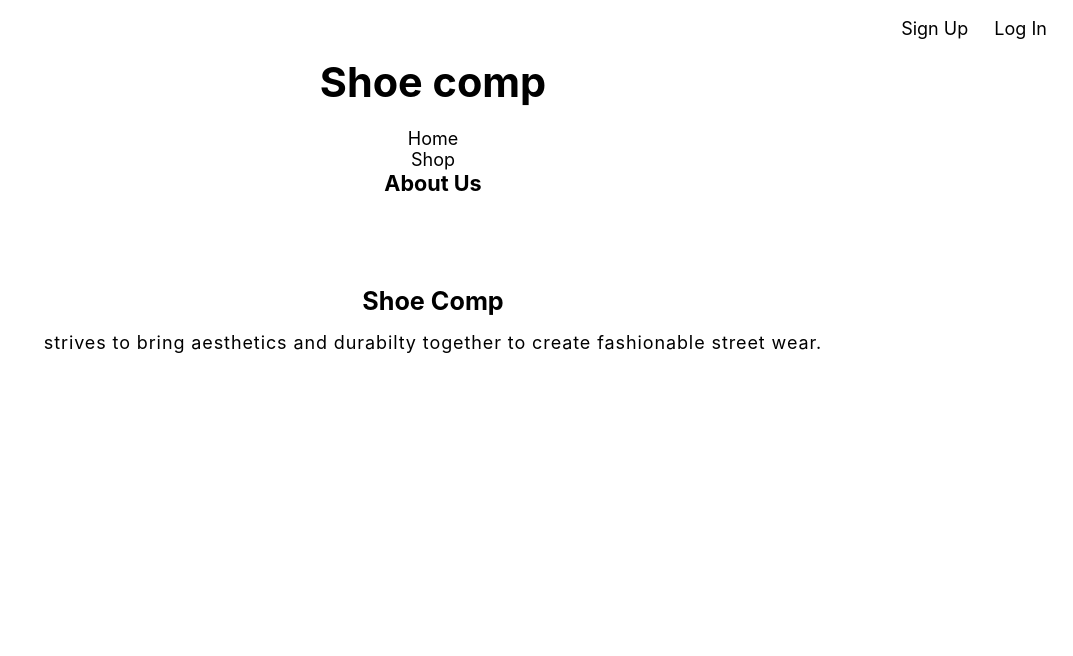
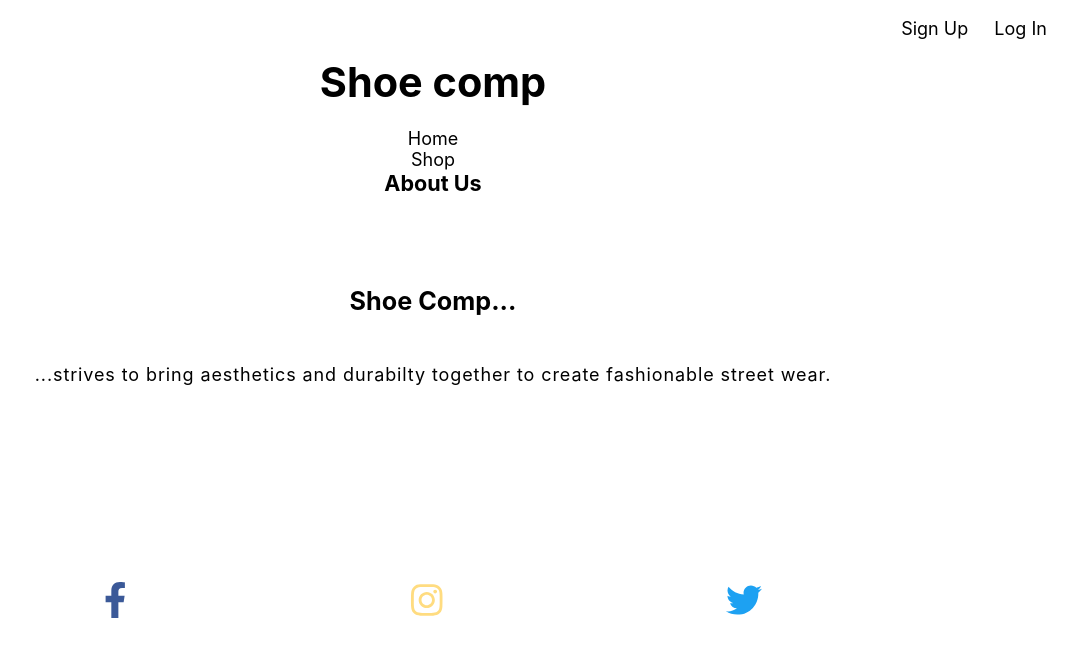
Before and after one commit to jasoncarcamo/shoe-comp, a React (Create React App) app: page /about in a window 1280 px wide. Shown: the top 656 px of the page, without its empty margins (207-1280 px from the left). Built offline with nearby package versions, Linux system fonts and the light colour scheme.

Commit message:
Updated for user feedback

```diff
--- a/package.json
+++ b/package.json
@@ -4,6 +4,7 @@
   "private": true,
   "dependencies": {
     "@fortawesome/fontawesome-svg-core": "^1.2.22",
+    "@fortawesome/free-brands-svg-icons": "^5.11.2",
     "@fortawesome/free-solid-svg-icons": "^5.10.2",
     "@fortawesome/react-fontawesome": "^0.1.4",
     "a-color-picker": "^1.1.8",
--- a/public/index.html
+++ b/public/index.html
@@ -7,14 +7,13 @@
     <meta name="theme-color" content="#000000" />
     <meta
       name="description"
-      content="Web site created using create-react-app"
+      content="Shoe comp, durable and beautiful"
     />
     <link rel="apple-touch-icon" href="logo192.png" />
     <!--
       manifest.json provides metadata used when your web app is installed on a
       user's mobile device or desktop. See https://developers.google.com/web/fundamentals/web-app-manifest/
     -->
-    <link rel="manifest" href="%PUBLIC_URL%/manifest.json" />
     <!--
       Notice the use of %PUBLIC_URL% in the tags above.
       It will be replaced with the URL of the `public` folder during the build.
--- a/src/components/about/About.js
+++ b/src/components/about/About.js
@@ -6,8 +6,8 @@ export default class About extends React.Component{
     render(){
         return (
             <section id="about-section">
-                <h1>Shoe Comp</h1>
-                <p>strives to bring aesthetics and durabilty together to create fashionable street wear.</p>
+                <h1>Shoe Comp...</h1>
+                <p>...strives to bring aesthetics and durabilty together to create fashionable street wear.</p>
             </section>
         )
     }
--- a/src/components/about/about.css
+++ b/src/components/about/about.css
@@ -7,13 +7,13 @@
     width: 50%;
     text-align: center;
     font-size: 1.4em;
-    margin: 0 auto;
+    margin: 2em auto;
 }
 
 #about-section > p{
     width: 70%;
     text-align: center;
-    margin: 1em auto 0 auto;
+    margin: 1.5em auto 6em auto;
     line-height: 1em;
     letter-spacing: .05em;
 }
--- a/src/components/app/App.js
+++ b/src/components/app/App.js
@@ -7,6 +7,7 @@ import Register from "../register/Register";
 import LogIn from "../login/LogIn";
 import Profile from "../profile/Profile";
 import About from "../about/About";
+import Footer from "../footer/Footer";
 import RequestShoe from '../profile/requestShoe/RequestShoe';
 import Checkout from "../checkout/Checkout";
 import EditShoe from "../profile/editShoe/EditShoe";
@@ -25,6 +26,7 @@ class App extends React.Component{
         <Route exact path="/login" component={LogIn}></Route>
         <Route exact path="/checkout" component={Checkout}></Route>
         <Route path="/editshoe" component={EditShoe}></Route>
+        <Route path="/" component={Footer}></Route>
       </section>
     )
   }
--- /dev/null
+++ b/src/components/footer/Footer.js
@@ -0,0 +1,18 @@
+import React from "react";
+import "./footer.css";
+import {FontAwesomeIcon} from "@fortawesome/react-fontawesome";
+import {faFacebookF} from "@fortawesome/free-brands-svg-icons";
+import {faInstagram} from "@fortawesome/free-brands-svg-icons"
+import {faTwitter} from "@fortawesome/free-brands-svg-icons"
+
+export default class Footer extends React.Component{
+    render(){
+        return (
+            <footer>
+                <FontAwesomeIcon id="footer-facebook" icon={faFacebookF}></FontAwesomeIcon>
+                <FontAwesomeIcon id="footer-instagram" icon={faInstagram}></FontAwesomeIcon>
+                <FontAwesomeIcon id="footer-twitter" icon={faTwitter}></FontAwesomeIcon>
+            </footer>
+        );
+    }
+}
--- /dev/null
+++ b/src/components/footer/footer.css
@@ -0,0 +1,21 @@
+footer{
+    display: flex;
+    justify-content: space-evenly;
+    padding: 1.5em;
+    margin-top: 9.5em;
+}
+
+#footer-facebook{
+    font-size: 2em;
+    color: #3b5998;
+}
+
+#footer-instagram{
+    font-size: 2em;
+    color: #FFDC80;
+}
+
+#footer-twitter{
+    font-size: 2em;
+    color: #1DA1F2;
+}
--- a/src/components/landingPage/LandingPage.js
+++ b/src/components/landingPage/LandingPage.js
@@ -88,7 +88,7 @@ export default class Home extends React.Component{
             <section id="landing-page-section">
                 <section id="shoe-display-section">
                     <div id="shoe-display-container">
-                        <Shoe className="landing-page-SVG" top="black" middle="whitesmoke" bottome="black"></Shoe>
+                        <Shoe className="landing-page-SVG" top="black" middle="purple" bottom="black"></Shoe>
 
                         <Link to="/shop" id="shop-now-button" type="button">Shop now</Link>
                     </div>
@@ -119,7 +119,7 @@ export default class Home extends React.Component{
                 </section>
 
                 <section id="third-section">
-                    <Shoe className="third-section-SVG" top="black" middle="grey" bottom="black"></Shoe>
+                    <Shoe className="third-section-SVG" top="orange" middle="gold" bottom="blue"></Shoe>
                     <p>Breatheable, Colorful, and Aesthetic</p>
                 </section>
 
--- a/src/components/landingPage/landingpage.css
+++ b/src/components/landingPage/landingpage.css
@@ -74,6 +74,7 @@
     display: block;
     margin: 0 auto;
     font-size: 5em;
+    color: lightskyblue;
 }
 
 
@@ -81,12 +82,14 @@
     display: block;
     margin: 0 auto;
     font-size: 5em;
+    color: yellow;
 }
 
 #features-wifi-icon{
     display: block;
     margin: 0 auto;
     font-size: 5em;
+    color: green;
 }
 
 #features-container li h2{
@@ -105,12 +108,13 @@
 
 #third-section{
     display: flex;
+    background-color: lightgrey;
 }
 
 .third-section-SVG{
     width: 25em;
     height: 20em;
-    margin-left: 7em;
+    margin: 5em auto 5em 7em;
 }
 
 #third-section p{
@@ -130,7 +134,7 @@
     /*Features section*/
 
     #features-container{
-        grid-template: 1fr 1fr 1fr / 1fr;
+        grid-template: auto auto auto / 1fr;
     }
 
     /*Third section mobile*/
@@ -141,7 +145,7 @@
 
     .third-section-SVG{
         width: 100%;
-        margin: 0;
+        margin: 0 0 -3em 0;
     }
 
     #third-section p {
```
Also changed, not shown: 1 other file (tests, documents, lock files or other folders).
